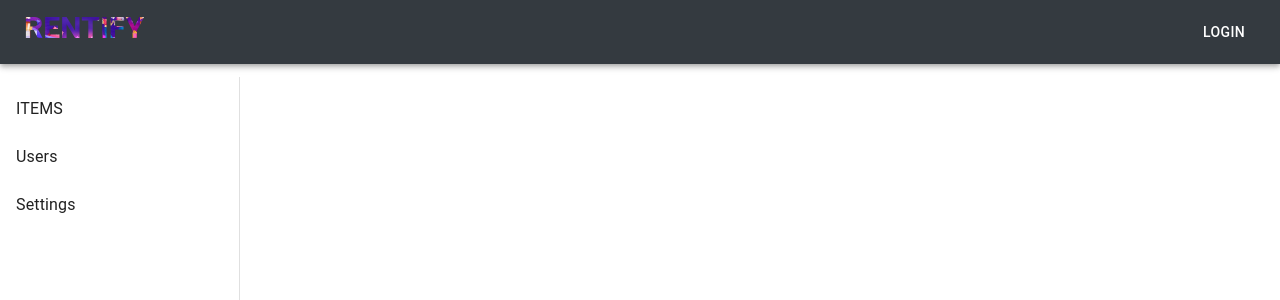
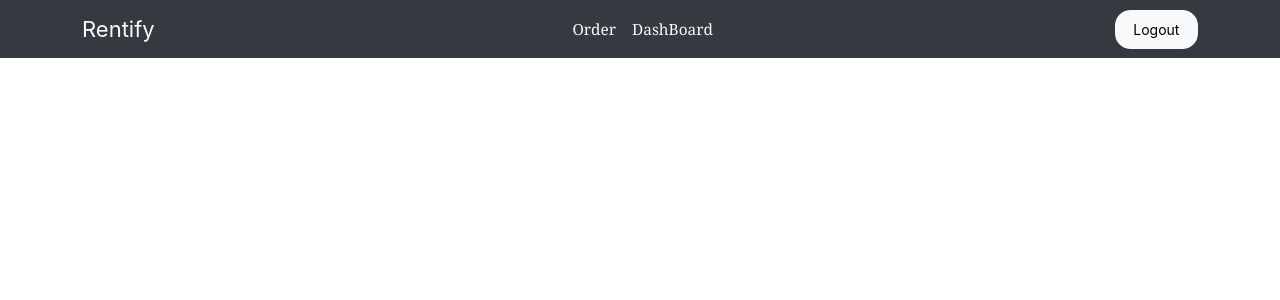
Before and after one commit to Naajiya/Rentify, a React (Vite) app: page /admin/dashboard in a window 1280 px wide. Shown: the top 300 px of the page. Built offline with nearby package versions, Linux system fonts and the light colour scheme.

Commit message:
code updated

```diff
--- a/Admin/component/Headers.jsx
+++ b/Admin/component/Headers.jsx
@@ -1,30 +1,25 @@
-import React from 'react'
-import AppBar from '@mui/material/AppBar';
-import Box from '@mui/material/Box';
-import Toolbar from '@mui/material/Toolbar';
-import Typography from '@mui/material/Typography';
-import Button from '@mui/material/Button';
-
-
+import Container from 'react-bootstrap/Container';
+import Navbar from 'react-bootstrap/Navbar';
 
 function Headers() {
   return (
     <>
-    <div className='bg-dark' style={{position:'relative'}}>
-        <Box sx={{ flexGrow: 1 }} className='bg-dark'>
-          <AppBar position="static" className='bg-dark'>
-            <Toolbar>
-
-              <Typography variant="h6" component="div" sx={{ flexGrow: 1 }}>
-                <h4 className='logo'>RENTIFY</h4>
-              </Typography>
-              <Button color="inherit">Login</Button>
-            </Toolbar>
-          </AppBar>
-        </Box>
-    </div>
+      <div className="bg-dark">
+        <Navbar className="bg-body-dark text-light">
+          <Container className="d-flex justify-content-between align-items-center">
+            <Navbar.Brand className="text-light" href="#home">Rentify</Navbar.Brand>
+            <div className="text-light d-flex">
+              <p className='m-2'>Order</p>
+              <p className='m-2'>DashBoard</p>
+            </div>
+            <div>
+              <button className="btn btn-light">Logout</button>
+            </div>
+          </Container>
+        </Navbar>
+      </div>
     </>
-  )
+  );
 }
 
-export default Headers
+export default Headers;
--- a/Admin/component/SideBar.jsx
+++ /dev/null
@@ -1,58 +0,0 @@
-import * as React from 'react';
-import { Drawer, List, ListItem, ListItemText } from "@mui/material";
-
-
-function SideBar() {
-
-    const [open, setOpen] = React.useState(false);
-
-  const toggleDrawer = (newOpen) => () => {
-    setOpen(newOpen);
-  };
-
-
-  return (
-    <>
-    <div className='p-1 mt-5' >
-      <div className='mt-5'>
-      <div style={{ display: "flex" }}>
-      {/* Permanent Drawer */}
-      <Drawer
-        variant="permanent"
-        anchor="left"
-        sx={{
-          width: 240,
-          flexShrink: 0,
-          "& .MuiDrawer-paper": {
-            width: 240,
-            boxSizing: "border-box",
-            marginTop:'6%'
-          },
-        }}
-      >
-        <List>
-          <ListItem button>
-            <ListItemText primary="ITEMS" />
-          </ListItem>
-          <ListItem button>
-            <ListItemText primary="Users" />
-          </ListItem>
-          <ListItem button>
-            <ListItemText primary="Settings" />
-          </ListItem>
-        </List>
-      </Drawer>
-
-      {/* Main Content */}
-      {/* <main style={{ flexGrow: 1, padding: "16px" }}>
-        <h1>Welcome to the Dashboard</h1>
-        <p>This is the main content area.</p>
-      </main> */}
-    </div>
-      </div>
-    </div>
-    </>
-  )
-}
-
-export default SideBar
--- a/Admin/pags/Dashboard.jsx
+++ b/Admin/pags/Dashboard.jsx
@@ -1,6 +1,5 @@
 import React from 'react'
 import { Col, Row } from 'react-bootstrap'
-import SideBar from '../component/SideBar'
 import Headers from '../component/Headers'
 
 
@@ -13,7 +12,7 @@ function Dashboard() {
                     <div>
                         <Row>
                             <Col lg={3} md={12}>
-                                <SideBar />
+
                             </Col>
                         </Row>
                     </div>
```
